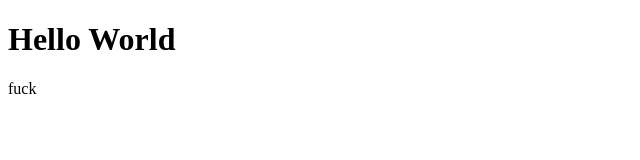
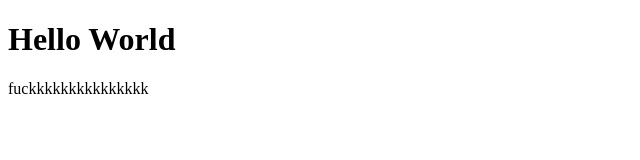
Before and after one commit to sunboywang/second-git-project, a plain HTML site: page index.html in a window 1280 px wide. Shown: the whole page, without its empty margins (0-640 px from the left). Drawn offline with Linux system fonts and the light colour scheme.

Commit message:
Update index.html
git edit

```diff
--- a/index.html
+++ b/index.html
@@ -7,6 +7,6 @@
 </head>
 <body>
   <h1>Hello World</h1>
-  <p>fuck</p>
+  <p>fuckkkkkkkkkkkkkkk</p>
 </body>
 </html>
```
